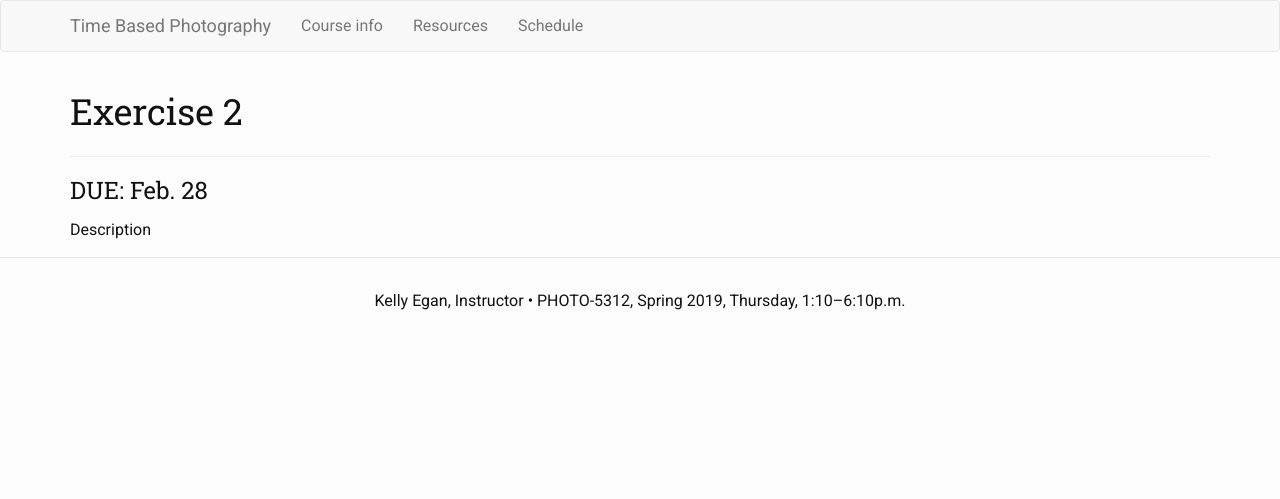
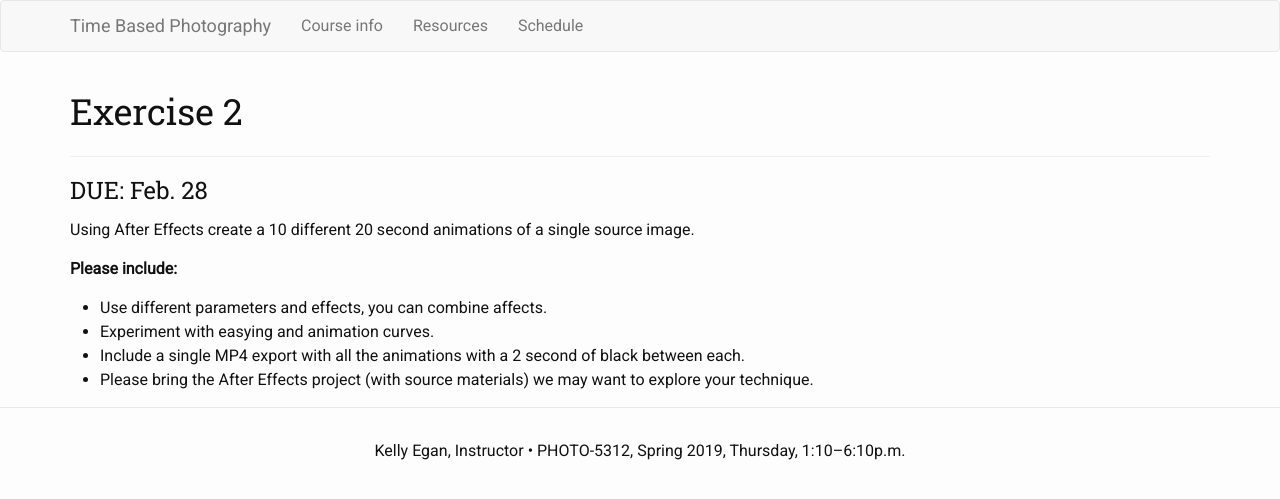
Before and after one commit to kellyegan/StillMoving, a Jekyll site: the page built from Assignments/Exercise-2.md, in a window 1280 px wide. Shown: the top 499 px of the page. Built offline with Jekyll 4.4.1, drawn with Linux system fonts in a browser that asks for light colours.

Commit message:
Fill out Exercise-2

```diff
--- a/Assignments/Exercise-2.md
+++ b/Assignments/Exercise-2.md
@@ -6,4 +6,11 @@ categories: assignment
 
 ### DUE: Feb. 28
 
-Description
+Using After Effects create a 10 different 20 second animations of a single source image.
+
+**Please include:**
+
+* Use different parameters and effects, you can combine affects.
+* Experiment with easying and animation curves.
+* Include a single MP4 export with all the animations with a 2 second of black between each.
+* Please bring the After Effects project (with source materials) we may want to explore your technique.
```
